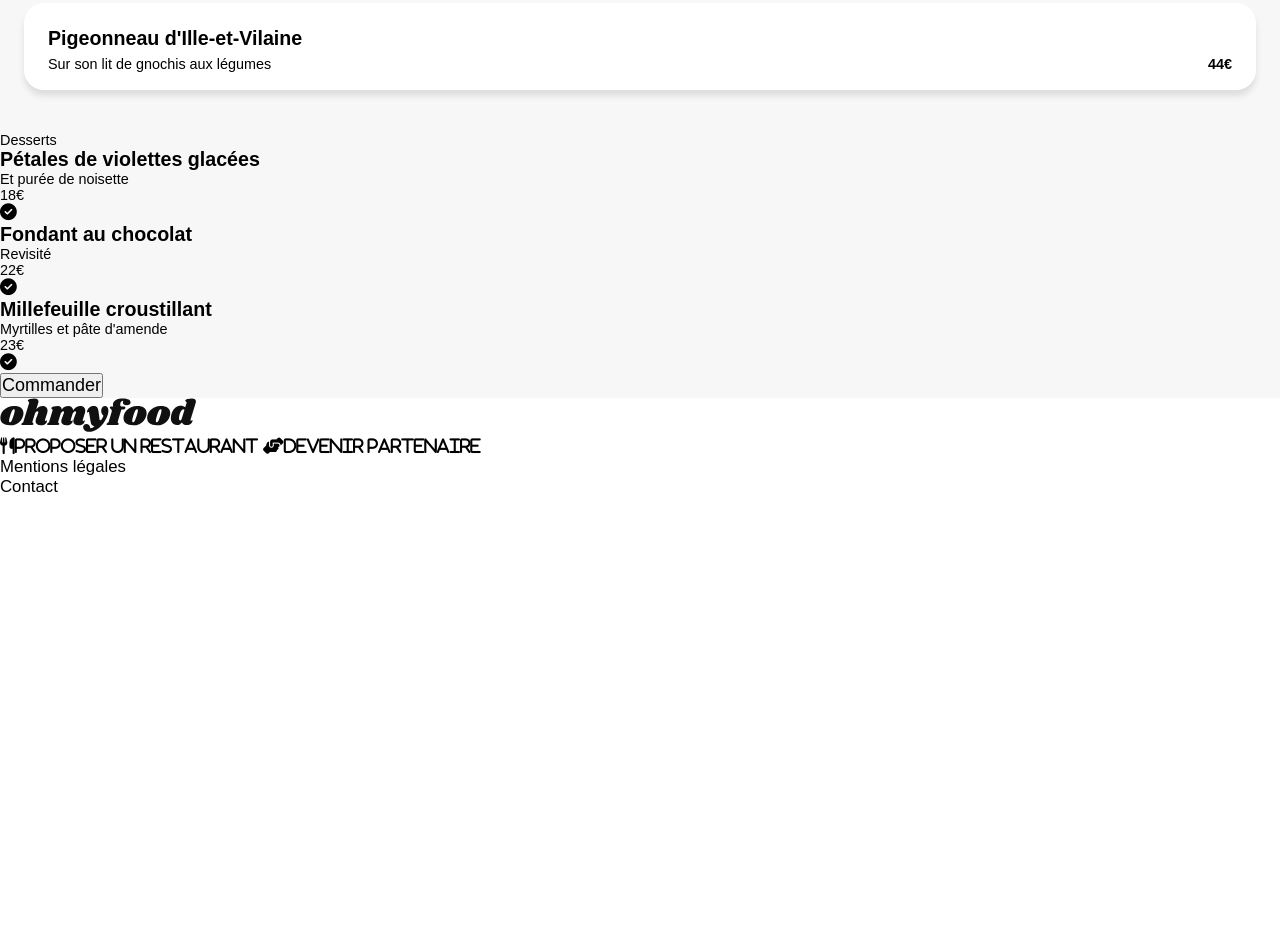
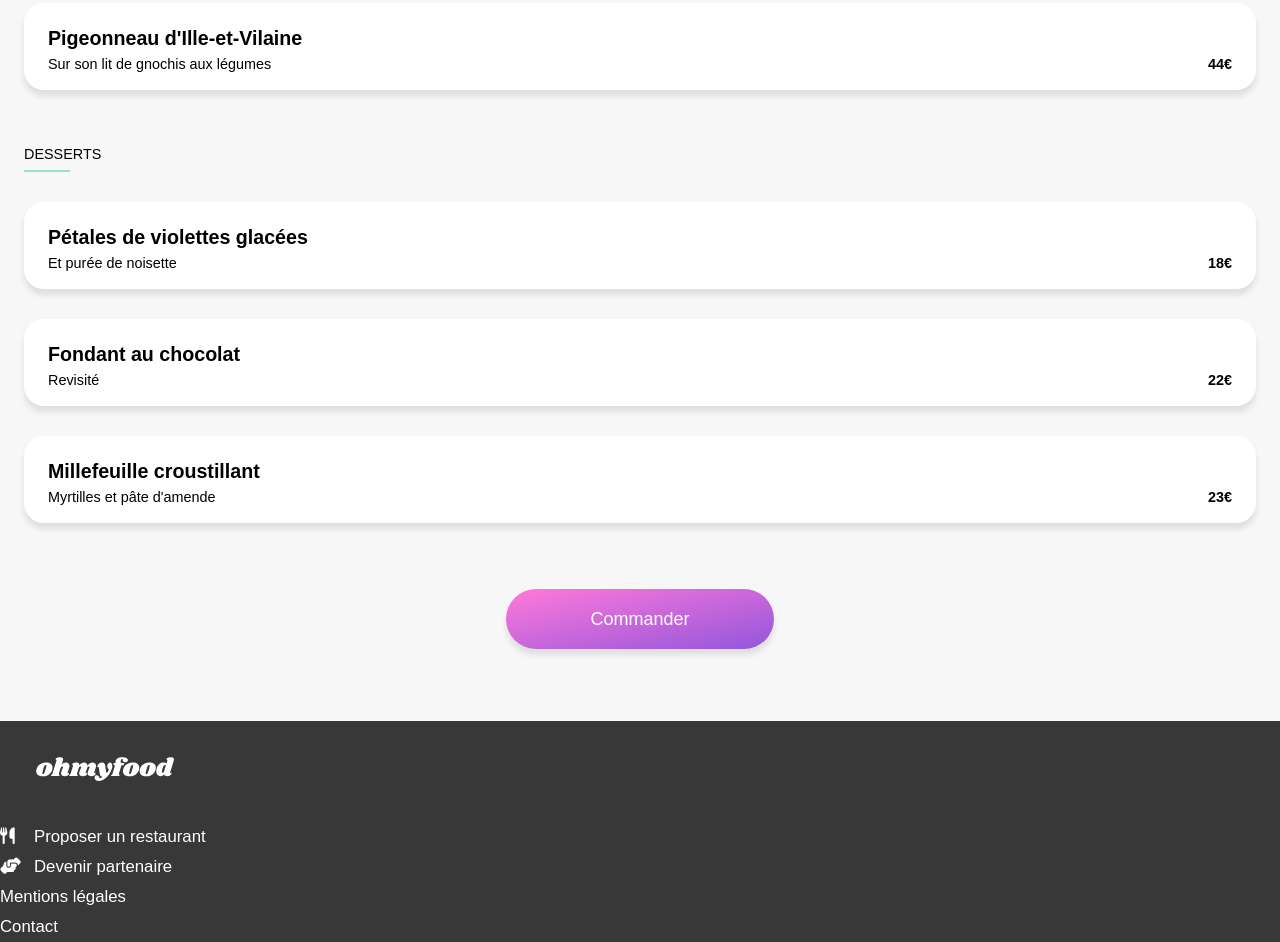
Before and after one commit to Olga-oss/Projet-Ohmyfood, a plain HTML site: page page1.html in a window 1280 px wide. Shown: the part 1499-2441 px from the top of the page. Before the commit the page ends 1996 px from the top, so only its background shows below. Drawn offline with Linux system fonts and the light colour scheme; a web font is replaced by a local one.

Commit message:
Page 1 suite

```diff
--- a/page1.html
+++ b/page1.html
@@ -174,68 +174,68 @@
                 </div>
 
                 <!--Dessert section -->
-                <div>
-                    <div>
-                        <div>
+                <div class="container container--menu">
+                    <div class="menu__choices-card--3">
+                        <div class="menu__choices-title">
                             <p >Desserts</p>
                         </div>
-                        <div>
-                            <div >
-                                <div>
-                                    <div>
+                        <div class="card menu__choices-card">
+                            <div class="menu__choices-card-meal">
+                                <div class="menu__choices-card-meal-info">
+                                    <div class="menu__choices-card-meal-info-item">
                                         <h3>Pétales de violettes glacées</h3>
                                     </div>
-                                    <div>
-                                        <div>
+                                    <div class="menu__choices-card-meal-info-desc">
+                                        <div class="menu__choices-card-meal-info-desc-text">
                                             <p>Et purée de noisette</p>
                                         </div>
-                                        <div >
+                                        <div class="menu__choices-card-meal-info-desc-price">
                                             <p>18€</p>
                                         </div>
                                     </div>
                                 </div>
-                                <div >
-                                    <span ><i class="fas fa-check-circle"></i></span>
+                                <div class="menu__choices-card-meal--select" >
+                                    <span class="menu__choices-card-meal--select-container"><i class="fas fa-check-circle"></i></span>
                                 </div>
                             </div>
                         </div>
-                        <div >
-                            <div >
-                                <div >
-                                    <div>
+                        <div class="card menu__choices-card">
+                            <div class="menu__choices-card-meal">
+                                <div class="menu__choices-card-meal-info">
+                                    <div class="menu__choices-card-meal-info-item">
                                         <h3>Fondant au chocolat</h3>
                                     </div>
-                                    <div>
-                                        <div>
+                                    <div class="menu__choices-card-meal-info-desc">
+                                        <div class="menu__choices-card-meal-info-desc-text">
                                             <p>Revisité</p>
                                         </div>
-                                        <div>
+                                        <div class="menu__choices-card-meal-info-desc-price">
                                             <p>22€</p>
                                         </div>
                                     </div>
                                 </div>
-                                <div>
-                                    <span><i class="fas fa-check-circle"></i></span>
+                                <div class="menu__choices-card-meal--select">
+                                    <span class="menu__choices-card-meal--select-container"><i class="fas fa-check-circle"></i></span>
                                 </div>
                             </div>
                         </div>
-                        <div >
-                            <div>
-                                <div>
-                                    <div>
+                        <div class="card menu__choices-card">
+                            <div class="menu__choices-card-meal">
+                                <div class="menu__choices-card-meal-info">
+                                    <div class="menu__choices-card-meal-info-item">
                                         <h3>Millefeuille croustillant</h3>
                                     </div>
-                                    <div>
-                                        <div>
+                                    <div class="menu__choices-card-meal-info-desc">
+                                        <div class="menu__choices-card-meal-info-desc-text">
                                             <p>Myrtilles et pâte d'amende</p>
                                         </div>
-                                        <div>
+                                        <div class="menu__choices-card-meal-info-desc-price">
                                             <p>23€</p>
                                         </div>
                                     </div>
                                 </div>
-                                <div>
-                                    <span><i class="fas fa-check-circle"></i></span>
+                                <div class="menu__choices-card-meal--select">
+                                    <span class="menu__choices-card-meal--select-container"><i class="fas fa-check-circle"></i></span>
                                 </div>
                             </div>
                         </div>
@@ -244,22 +244,24 @@
             </section>
 
             <section>
-                	 <div>
-                        <button>Commander</button>
+                	 <div class="container container--menu-order">
+                         <div class="menu__order">
+                        <button class="btn btn--gradient btn--order">Commander</button>
                     </div>
+                </div>
             </section>
         </main>
 
-        <footer>
-            <div>
-                <div >
-                    <img src="./public/img/logo/ohmyfood@2x.svg" alt="logo">
+        <footer class="footer">
+            <div class="container--footer">
+                <divclass="footer__title">
+                    <img src="./public/img/logo/ohmyfood@2x.svg" alt="logo" class="footer__logo">
                 </div>
-                <ol>
-                    <li <i class="fas fa-utensils"></i>Proposer un restaurant</li>
-                    <li <i class="fas fa-hands-helping"></i>Devenir partenaire</li>
-                    <li>Mentions légales</li>
-                    <li><a href="mailto:someone@example.com">Contact</a></li>
+                <ol class="footer__nav" >
+                    <li class="footer__option footer__option--bold" > <i class="fas fa-utensils footer__option-icon"></i>Proposer un restaurant</li>
+                    <li class="footer__option footer__option--bold"> <i class="fas fa-hands-helping footer__option-icon"></i>Devenir partenaire</li>
+                    <li class="footer__option">Mentions légales</li>
+                    <li class="footer__option"><a href="mailto:someone@example.com">Contact</a></li>
                 </ol>
             </div>
         </footer>
```
